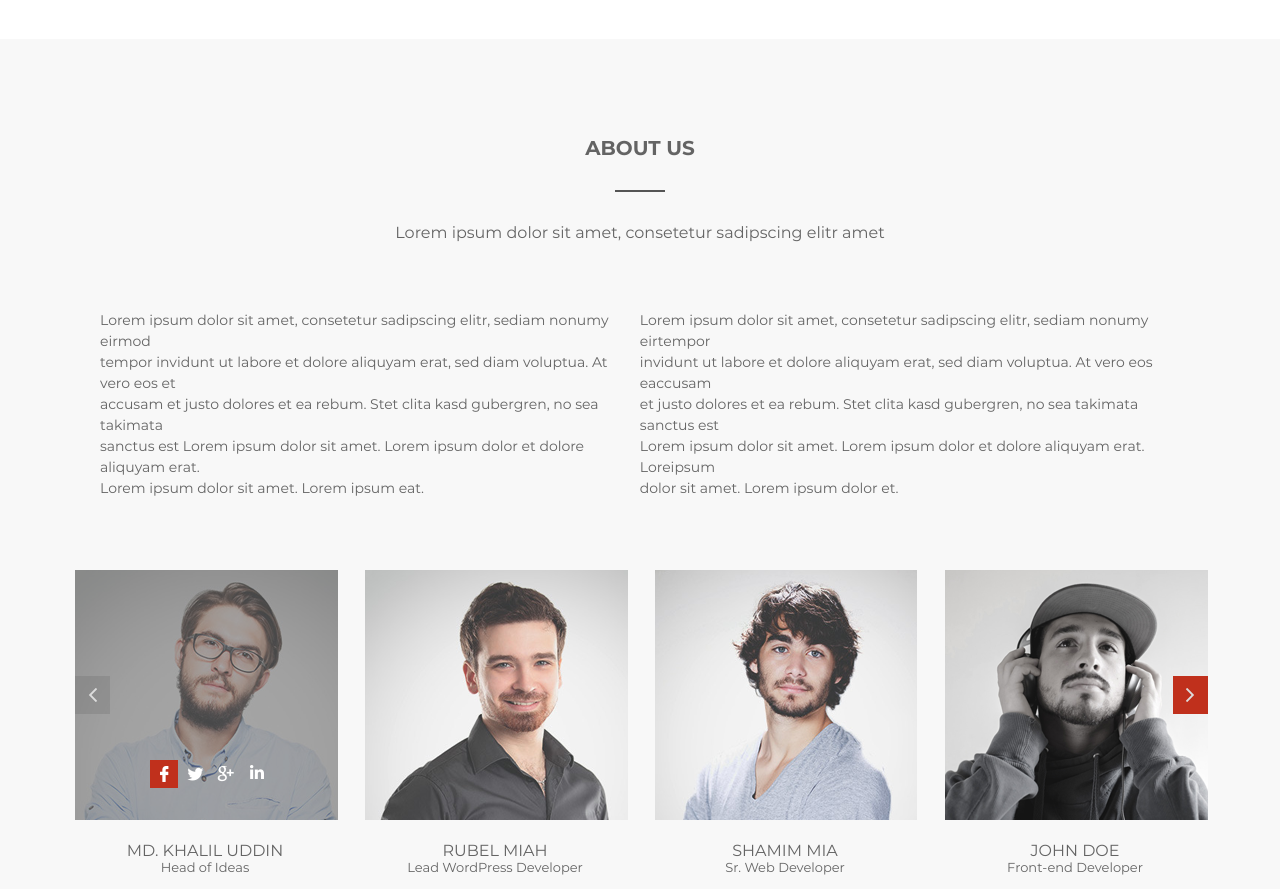
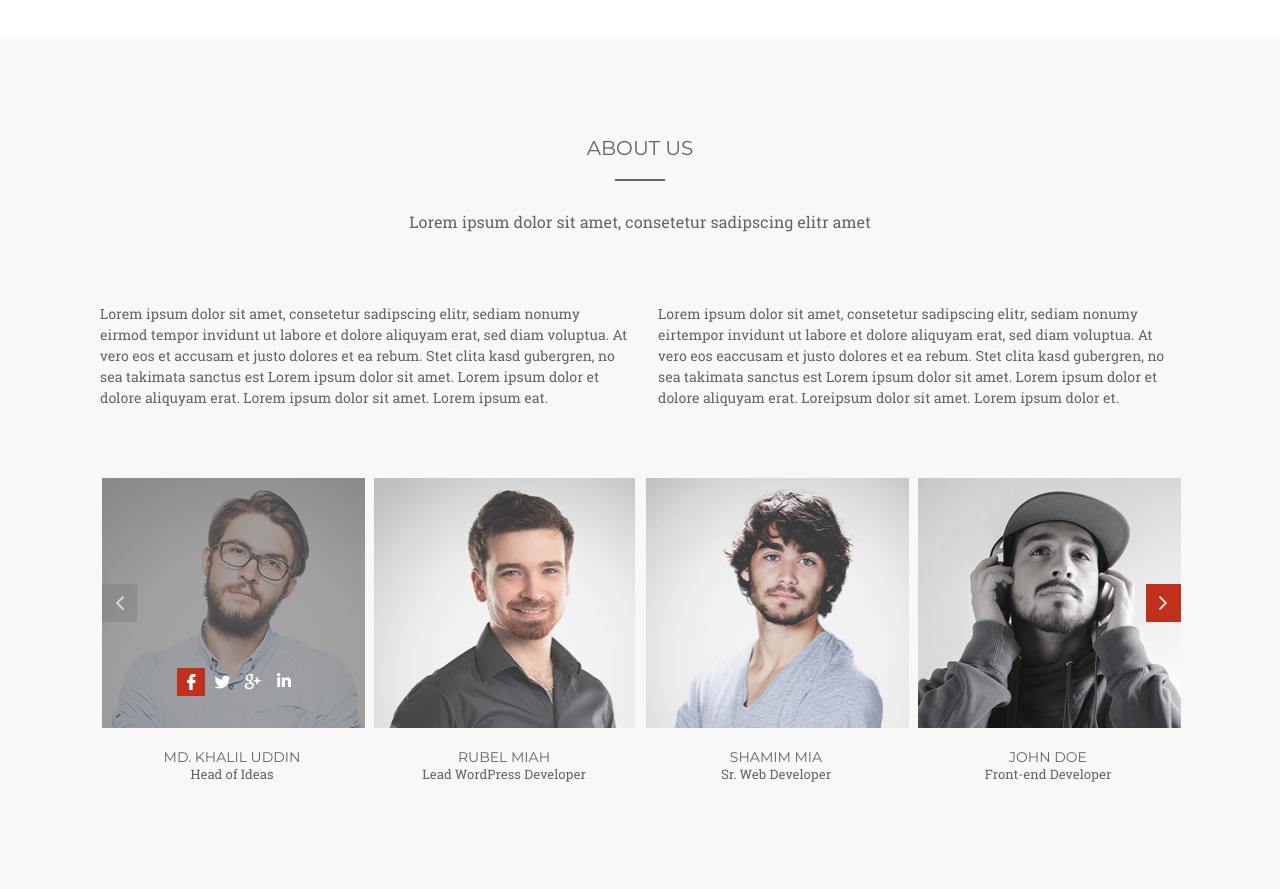
Before and after one commit to bogachenkopetr/startup, a plain HTML site: page index.html in a window 1280 px wide. Shown: the part 1140-2029 px from the top of the page. Drawn offline with Linux system fonts and the light colour scheme; files whose address does not match are found by name.

Commit message:
сщздал мобильную версию секции main_section_ubout_us

```diff
--- a/index.html
+++ b/index.html
@@ -75,30 +75,28 @@
                 </div>
             </div>
         </section>
-        <div class="main_section_ubout_us">
+        <section class="main_section_ubout_us">
             <div class="section_inner">
-               <div class="main_ubout_us">
+                <div class="ubout_us_title">
                     <h1>ABOUT US</h1>
-                    <div class="icon_ubout_us">
-                            <img src="img/Shape-1-copy.png" alt="Shape-1-copy.png">
-                        </div>
+                    <hr class="ubout_us_line">
                     <p>Lorem ipsum dolor sit amet, consetetur sadipscing elitr amet</p>
                 </div>
-                <div class="main_ubout_us_2p">
-                    <p>Lorem ipsum dolor sit amet, consetetur sadipscing elitr, sediam nonumy eirmod<br> tempor invidunt ut
-                    labore et dolore aliquyam erat, sed diam voluptua. At vero eos et<br> accusam et justo dolores et ea
-                    rebum. Stet clita kasd gubergren, no sea takimata<br> sanctus est Lorem ipsum dolor sit amet. Lorem
-                    ipsum dolor et dolore aliquyam erat.<br> Lorem ipsum dolor sit amet. Lorem ipsum eat.</p>
-                    <p>Lorem ipsum dolor sit amet, consetetur sadipscing elitr, sediam nonumy eirtempor<br> invidunt ut labore et dolore aliquyam erat, sed diam voluptua. At vero eos eaccusam<br> et justo dolores et ea rebum. Stet clita kasd gubergren, no sea takimata sanctus est<br> Lorem ipsum dolor sit amet. Lorem ipsum dolor et dolore aliquyam erat. Loreipsum<br> dolor sit amet. Lorem ipsum dolor et.</p>
+                <div class="ubout_us_list">
+                    <p>Lorem ipsum dolor sit amet, consetetur sadipscing elitr, sediam nonumy eirmod   tempor invidunt ut
+                    labore et dolore aliquyam erat, sed diam voluptua. At vero eos et accusam et justo dolores et ea
+                    rebum. Stet clita kasd gubergren, no sea takimata sanctus est Lorem ipsum dolor sit amet. Lorem
+                    ipsum dolor et dolore aliquyam erat. Lorem ipsum dolor sit amet. Lorem ipsum eat.</p>
+                    <p>Lorem ipsum dolor sit amet, consetetur sadipscing elitr, sediam nonumy eirtempor invidunt ut labore et dolore aliquyam erat, sed diam voluptua. At vero eos eaccusam et justo dolores et ea rebum. Stet clita kasd gubergren, no sea takimata sanctus est Lorem ipsum dolor sit amet. Lorem ipsum dolor et dolore aliquyam erat. Loreipsum dolor sit amet. Lorem ipsum dolor et.</p>
                 </div>
-                <ul class="icon_ubout_us_photo">
+                <ul class="ubout_us_photo">
                     <li><img src="img/man1.png" alt="man1.png">MD. KHALIL UDDIN<br><span>Head of Ideas</span></li>
                     <li><img src="img/man2.png" alt="man2.png"> RUBEL MIAH<br><span>Lead WordPress Developer</span></li>
                     <li><img src="img/man3.png" alt="man3.png"> SHAMIM MIA<br><span>Sr. Web Developer</span></li>
                     <li><img src="img/man4.png" alt="man4.png"> JOHN DOE<br><span>Front-end Developer</span></li>
                 </ul>
             </div>
-      </div>
+        </section>
     </main>
 </body>
 </html>
--- a/style.css
+++ b/style.css
@@ -102,7 +102,7 @@ li{
     padding: 14px 30px;
     border: 2px solid #fff;
 }
-/*----------------------------------*/
+/*----------------SERVICES------------------*/
 main{
     display: flex;
     flex-direction: column;
@@ -170,54 +170,69 @@ main{
   vertical-align: middle;
 }
 
-/*------------main_section_ubout_us--------------*/
+/*------------ubout_us--------------------*/
 .main_section_ubout_us{
     background: #f8f8f8;
     text-align: center;
-    height: 850px;
     color: #646464;
     margin:0 auto;
     width: 100%;
 }
-.main_ubout_us h1{
-    margin-top: 100px;
+.ubout_us_title h1{
+    margin-top: 50px;
     margin-bottom: 20px;
-    font-size: 20px;
+    font-size: 18px;
+    font-weight: normal;
 }
-.main_ubout_us p{
-    margin-top: 30px;
-    margin-bottom: 70px;
-    font-size: 16px;
+.ubout_us_line{
+    border: 0;
+    border-top: 1px solid #646464;
+    width: 50px;
+    margin: 0 auto;
 }
-.main_ubout_us_2p{ /*расстояние между обзацами????*/
+.ubout_us_title p{
+    margin-top: 20px;
+    margin-bottom: 40px;
+    font-size: 13px;
+    font-family:'roboto_slab', serif;
+}
+.ubout_us_list{
     display: flex;
     justify-content:space-between;
-    font-size: 14px;
+    font-size: 10px;
     text-align: left;
+    font-family:'roboto_slab', serif;
     line-height: 1.5;
 }
-.icon_ubout_us_photo{
+.ubout_us_list p{
+    margin-right: 20px;
+}
+.ubout_us_list p:last-child{
+    margin-right: 0;
+}
+.ubout_us_photo{
     display: flex;
     justify-content: center;
-    margin-top: 70px;
+    margin-top: 40px;
 }
-.icon_ubout_us_photo li{/*??????????*/
-    margin-right: 30px;
-    width: 260px;
-    height: 250px;
+.ubout_us_photo li{
+    margin-right: 5px;
+    font-size: 10px;
 }
-.icon_ubout_us_photo img{
-    margin-bottom: 20px;
-}
-.icon_ubout_us_photo li:last-child{
+.ubout_us_photo li:last-child{
     margin-right: 0;
 }
-.icon_ubout_us_photo span{
-    font-size: 13px;
+.ubout_us_photo img{
+    margin-bottom: 10px;
+    width: 101px;
+    height: 94px;
 }
-.icon_ubout_us_name li{/*???????????*/
-    margin-right: 165px;
-    font-size: 14px;
+.ubout_us_photo span{
+    font-family:'roboto_slab', serif;
+    font-size: 9px;
+}
+.ubout_us_photo{
+    margin-bottom: 50px;
 }
 @media screen and (min-width: 768px){
     .top-section {
@@ -240,7 +255,7 @@ main{
        padding: 16px 32px;
     }
 
-    /*----------------------------------*/
+    /*---------------SERVICES-------------------*/
     .service_list{
         display: flex;
     }
@@ -264,6 +279,24 @@ main{
        width: 75px;
        height: 75px;
        line-height: 66px;
+    }
+/*----------------ubout_us------------------*/
+    .ubout_us_photo img{
+        margin-bottom: 20px;
+        width: 173px;
+        height: 162px;
+    }
+    .ubout_us_title p{
+        font-size: 16px;
+    }
+    .ubout_us_list{
+        font-size: 12px;
+    }
+    .ubout_us_photo li{
+        font-size: 12px;
+    }
+    .ubout_us_photo span{
+        font-size: 10px;
     }
 }
 @media screen and (min-width: 992px){
@@ -296,7 +329,7 @@ main{
        font-size: 16px;
        padding: 20px 40px;
     }
-    /*----------------------------------*/
+    /*---------------SERVICES-------------------*/
     .main_services h2{
         margin-bottom: 30px;
         font-size: 20px;
@@ -322,9 +355,50 @@ main{
         line-height:1.7;
     }
     .icon_services{
-       width: 85px;
-       height: 85px;
-       line-height: 78px;
+        width: 85px;
+        height: 85px;
+        line-height: 78px;
     }
-    /*----------------------------------*/
+    /*---------------ubout_us-------------------*/
+    .main_section_ubout_us{
+        height: 850px;
+    }
+    .ubout_us_title h1{
+        margin-top: 100px;
+        margin-bottom: 20px;
+        font-size: 20px;
+        font-weight: normal;
+    }
+    .ubout_us_line{
+        border-top: 2px solid #646464;
+    }
+    .ubout_us_title p{
+        margin-top: 30px;
+        margin-bottom: 70px;
+        font-size: 16px;
+    }
+    .ubout_us_list{
+        font-size: 14px;
+    }
+    .ubout_us_list p{
+        margin-right: 30px;
+    }
+    .ubout_us_photo{
+        margin-top: 70px;
+    }
+    .ubout_us_photo img{
+        margin-bottom: 20px;
+        width: 263px;
+        height: 250px;
+    }
+    .ubout_us_photo li{
+        margin-right: 12px;
+        width: 260px;
+        height: 250px;
+        font-size: 14px;
+    }
+    .ubout_us_photo span{
+        font-size: 13px;
+    }
+
 }
```
Lines whose indentation alone changed are shown as unchanged.
